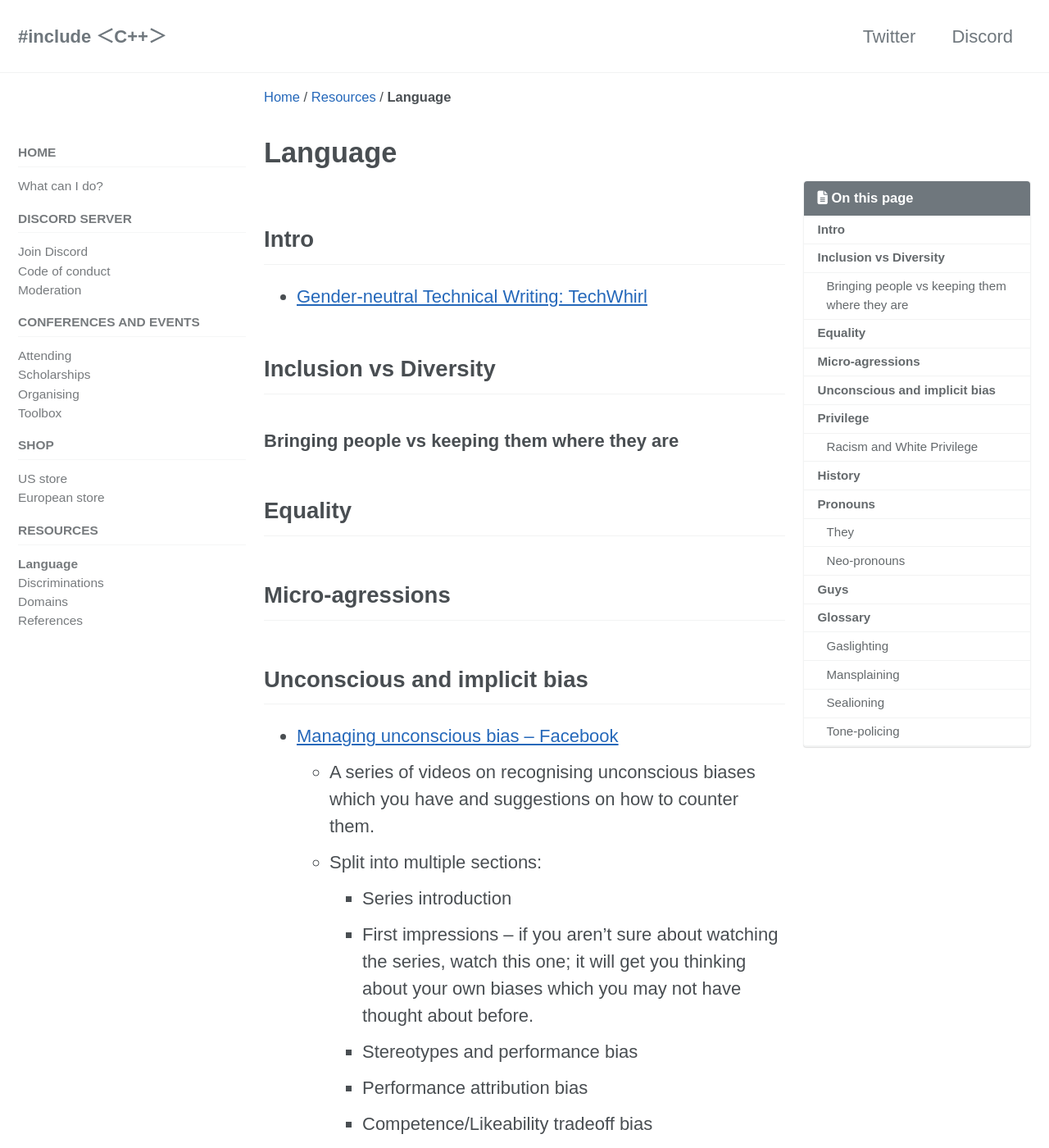
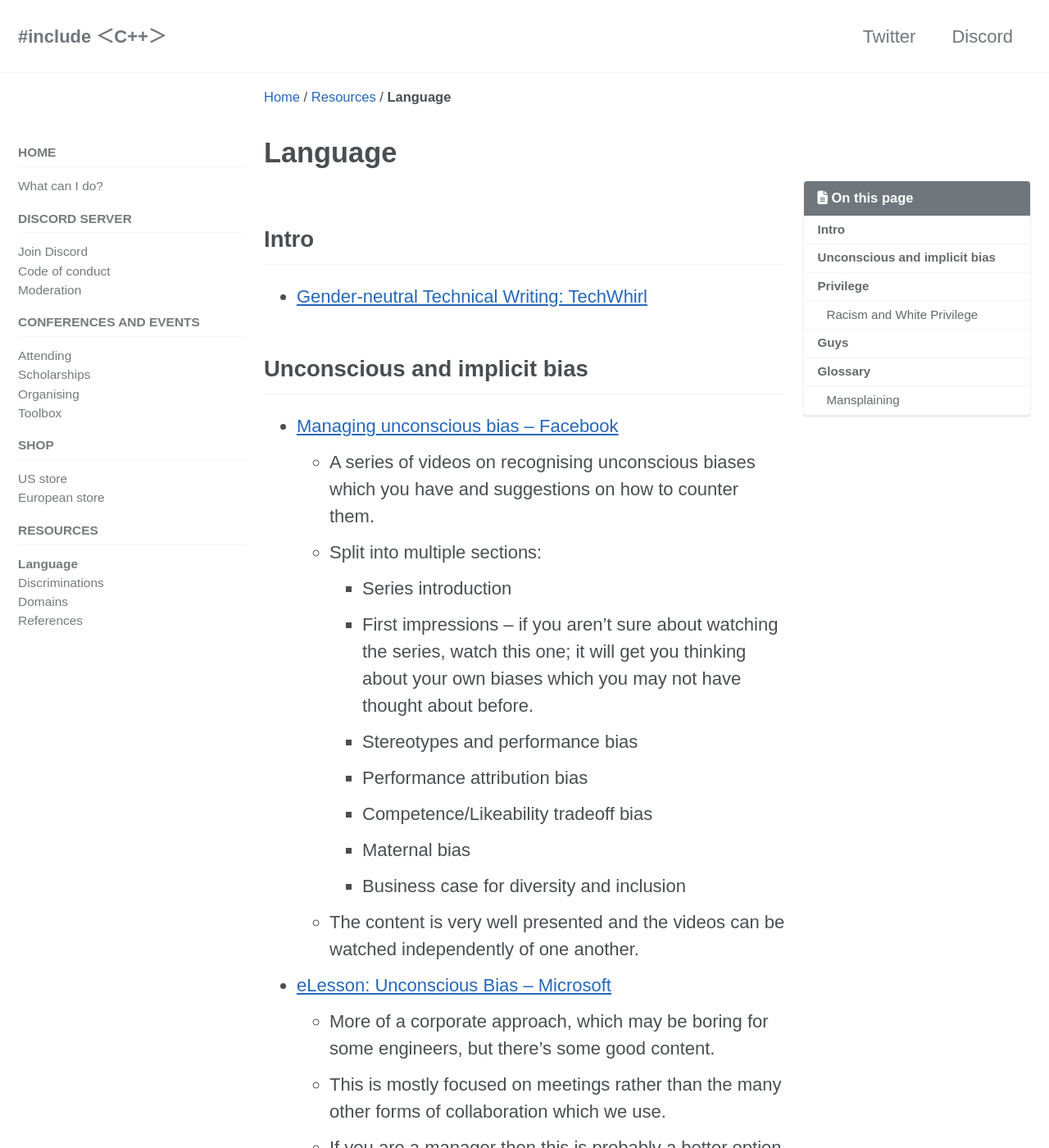
Before and after one commit to include-cpp/include-cpp.github.io, a Jekyll site: the page built from resources/language/index.md, in a window 1280 px wide and 1400 px high. Shown: the whole window at 82% size. Built offline with Jekyll 4.4.1, drawn with Linux system fonts in a browser that asks for light colours; cached includes are drawn as plain includes; nearby versions of some CDN libraries; some of the changed text lies outside the part shown.

Commit message:
Comment out empty sections for now
Co-Authored-By: Kate Gregory <kategregory@users.noreply.github.com>

```diff
--- a/resources/language/index.md
+++ b/resources/language/index.md
@@ -8,13 +8,13 @@ title: Language
 
 * [Gender-neutral Technical Writing: TechWhirl](https://techwhirl.com/gender-neutral-technical-writing/)
 
-## Inclusion vs Diversity
+<!-- ## Inclusion vs Diversity -->
 
-### Bringing people vs keeping them where they are
+<!-- ### Bringing people vs keeping them where they are -->
 
-## Equality
+<!-- ## Equality -->
 
-## Micro-agressions
+<!-- ## Micro-agressions -->
 
 ## Unconscious and implicit bias
 
@@ -51,13 +51,13 @@ title: Language
 * [Holy shit, being an ally isn’t about me!](https://medium.com/@realtalkwocandallies/holy-shit-being-an-ally-isnt-about-me-ae2de5c47514) by Real Talk: WOC & Allies
 * [Becoming Upended: Teaching and Learning about Race and Racism with Young Children and Their Families](https://www.naeyc.org/resources/pubs/yc/may2018/teaching-learning-race-and-racism) by Kirsten Cole, Diandra Verwayne
 
-## History
+<!-- ## History -->
 
-## Pronouns
+<!-- ## Pronouns -->
 
-### They
+<!-- ### They -->
 
-### Neo-pronouns
+<!-- ### Neo-pronouns -->
 
 ## Guys
 
@@ -79,13 +79,13 @@ title: Language
 
 ## Glossary
 
-### Gaslighting
+<!-- ### Gaslighting -->
 
 ### Mansplaining
 
 * [Mansplaining - Wikipedia, the free encyclopedia](https://en.m.wikipedia.org/wiki/Mansplaining)
 * [What Is Mansplaining? The Origins (And Misuse) of the Term](http://www.makeuseof.com/tag/mansplaining-origins-misuse-term/)
 
-### Sealioning
+<!-- ### Sealioning -->
 
-### Tone-policing
+<!-- ### Tone-policing -->
```
